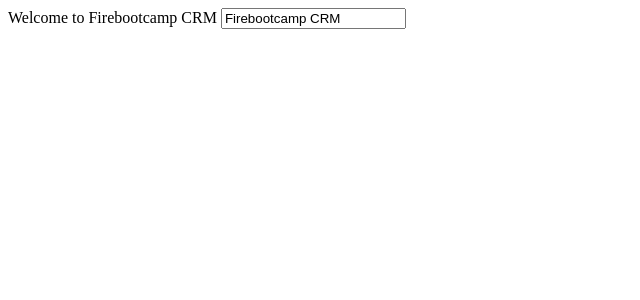
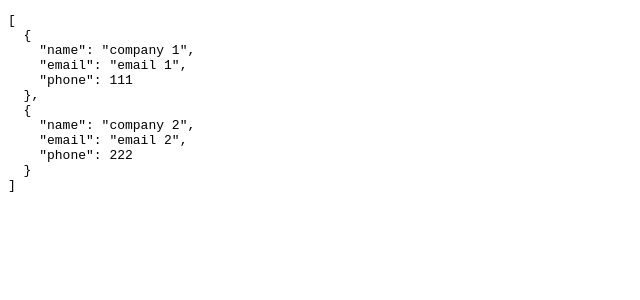
Before and after one commit to SSWConsulting/Angular-Superpowers-Mar-2021, an Angular app: page / in a window 1280 px wide. Shown: the top 300 px of the page, without its empty margins (0-640 px from the left). Built offline with nearby package versions, Linux system fonts and the light colour scheme.

Commit message:
Add company list component

```diff
--- a/src/app/app.component.html
+++ b/src/app/app.component.html
@@ -1,5 +1 @@
-<div>
-  Welcome to {{ title }}
-  <input type="text"
-  [(ngModel)]="title">
-</div>
+<fbc-company-list></fbc-company-list>
--- a/src/app/app.module.ts
+++ b/src/app/app.module.ts
@@ -4,10 +4,12 @@ import { NgModule } from '@angular/core';
 import { AppRoutingModule } from './app-routing.module';
 import { AppComponent } from './app.component';
 import { FormsModule } from '@angular/forms';
+import { CompanyListComponent } from './company/company-list/company-list.component';
 
 @NgModule({
   declarations: [
-    AppComponent
+    AppComponent,
+    CompanyListComponent
   ],
   imports: [
     BrowserModule,
--- /dev/null
+++ b/src/app/company/company-list/company-list.component.html
@@ -0,0 +1 @@
+<pre>{{companies | json}}</pre>
--- /dev/null
+++ b/src/app/company/company-list/company-list.component.ts
@@ -0,0 +1,24 @@
+import { Component, OnInit } from '@angular/core';
+import { Company } from '../company';
+
+@Component({
+  selector: 'fbc-company-list',
+  templateUrl: './company-list.component.html',
+  styleUrls: ['./company-list.component.scss']
+})
+export class CompanyListComponent implements OnInit {
+  companies: Company[];
+
+  constructor() { }
+
+  ngOnInit(): void {
+    this.getCompanies();
+  }
+
+  getCompanies(): void {
+    this.companies = [
+      { name: 'company 1', email: 'email 1', phone: 111 },
+      { name: 'company 2', email: 'email 2', phone: 222 },
+    ];
+  }
+}
--- /dev/null
+++ b/src/app/company/company.ts
@@ -0,0 +1,5 @@
+export interface Company {
+  name: string;
+  email: string;
+  phone: number;
+}
```
Also changed, not shown: src/app/company/company-list/company-list.component.scss (added), 1 other file (tests, documents, lock files or other folders).
